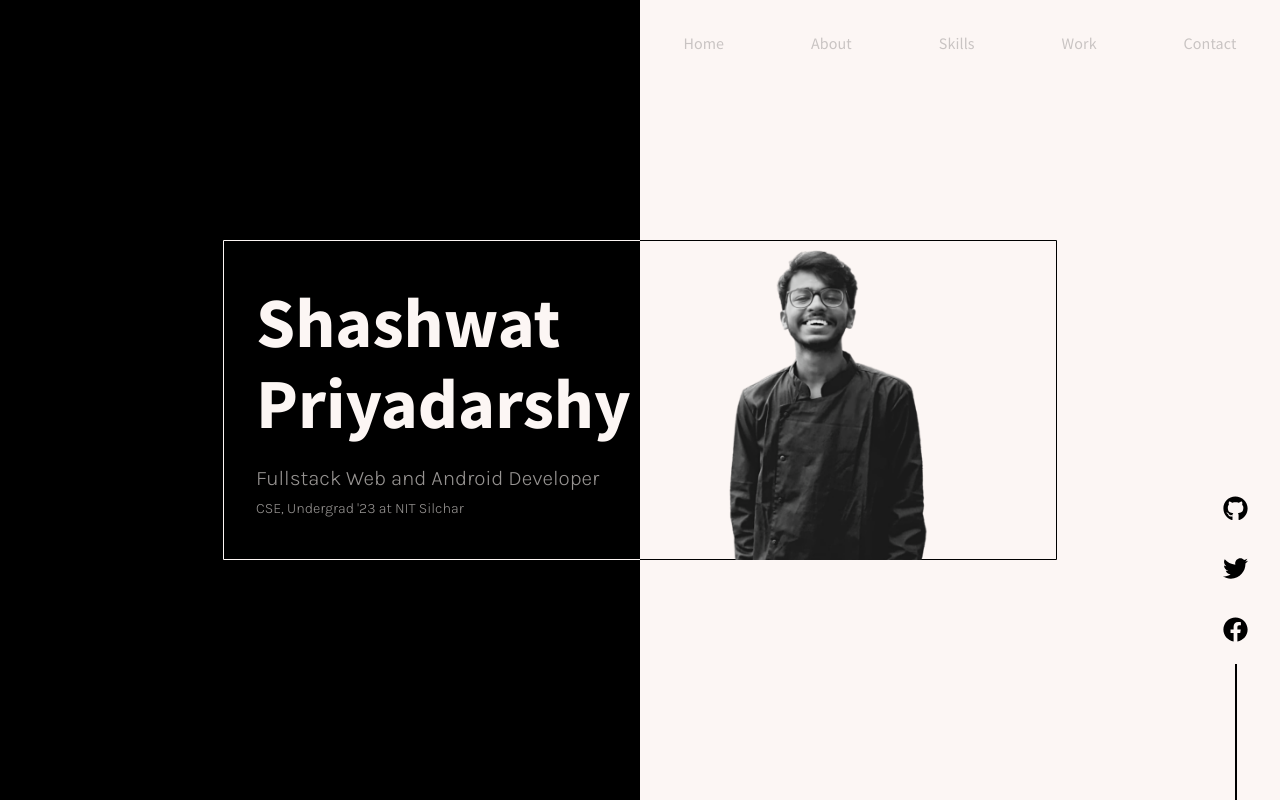
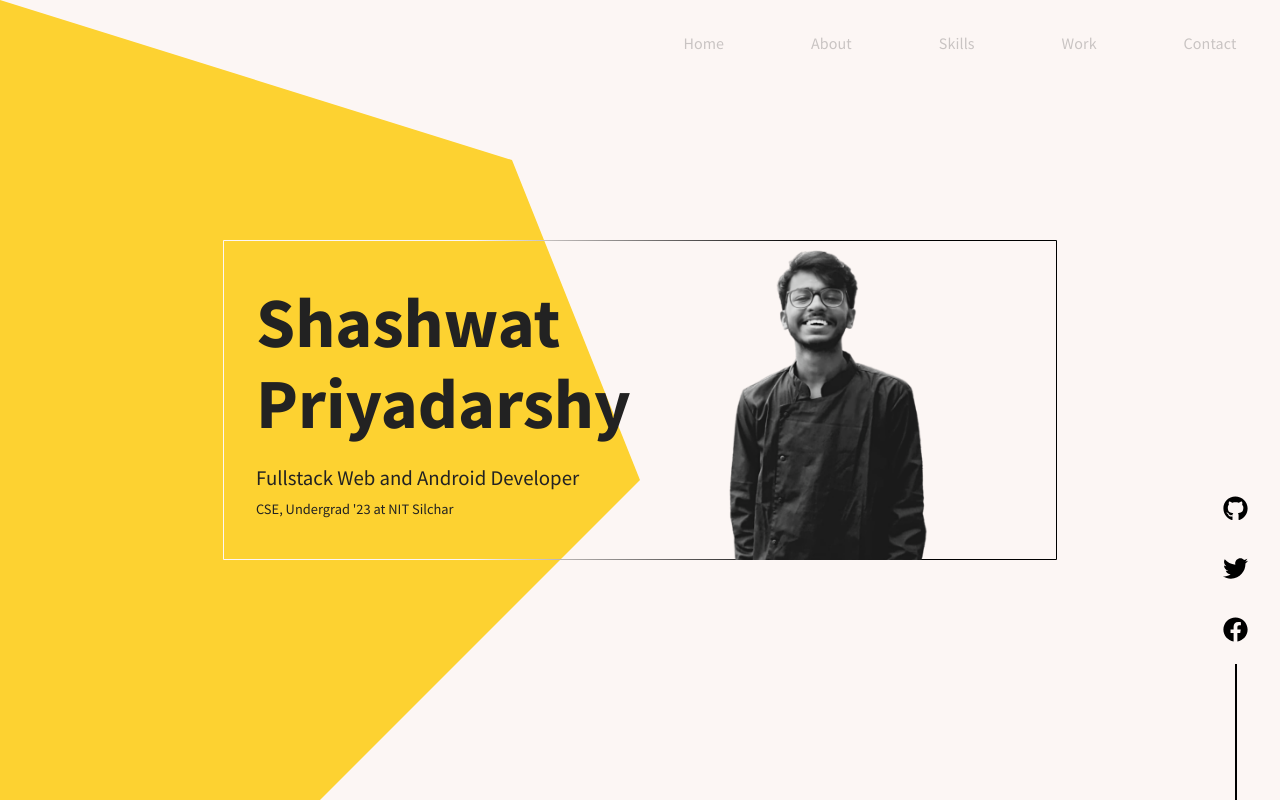
Before and after one commit to darwinshy/React-Portfolio, a React (Create React App) app: page / in a window 1280 px wide. Built offline with nearby package versions, Linux system fonts and the light colour scheme.

Commit message:
Updated homepage with clip-path animation

```diff
--- a/src/component/Intro.js
+++ b/src/component/Intro.js
@@ -14,14 +14,14 @@ const Box = styled(motion.div)`
 
   background: linear-gradient(
         to right,
-        ${(props) => props.theme.body} 50%,
-        ${(props) => props.theme.text} 50%
+        ${(props) => props.theme.body} 30%,
+        ${(props) => props.theme.text} 70%
       )
       bottom,
     linear-gradient(
         to right,
-        ${(props) => props.theme.body} 50%,
-        ${(props) => props.theme.text} 50%
+        ${(props) => props.theme.body} 30%,
+        ${(props) => props.theme.text} 70%
       )
       top;
   background-repeat: no-repeat;
@@ -56,7 +56,7 @@ const SubBox = styled.div`
 
 const Text = styled.div`
   font-size: calc(1em + 1.5vw);
-  color: ${(props) => props.theme.body};
+  color: #222222;
   padding: 2rem;
   cursor: pointer;
   display: flex;
@@ -67,7 +67,7 @@ const Text = styled.div`
     margin-bottom: 0.8rem;
   }
   .small {
-    color: ${(props) => `rgba(${props.theme.bodyRgba},0.6)`};
+    color: #222222;
     font-size: calc(0.5rem + 1vw);
     font-weight: 300;
   }
@@ -79,9 +79,9 @@ const Text = styled.div`
 function Intro() {
   return (
     <Box
-      initial={{ width: "0" }}
-      animate={{ width: "65vw" }}
-      transition={{ type: "ease-in-out", duration: 1, delay: 0.3 }}
+      initial={{ width: "40vw", opacity: 0 }}
+      animate={{ width: "65vw", opacity: 1 }}
+      transition={{ type: "ease-in-out", duration: 0.8, delay: 0.1 }}
     >
       <SubBox>
         <Text>
@@ -91,11 +91,7 @@ function Intro() {
         </Text>
       </SubBox>
       <SubBox>
-        <motion.div
-          initial={{ opacity: 0 }}
-          animate={{ opacity: 1 }}
-          transition={{ type: "ease", duration: 1 }}
-        >
+        <motion.div>
           <img className="pic" src={Me} alt="DP"></img>
         </motion.div>
       </SubBox>
--- a/src/component/Main.js
+++ b/src/component/Main.js
@@ -3,45 +3,30 @@ import styled, { keyframes } from "styled-components";
 import Navbar from "../subComponents/Navbar";
 import Intro from "../component/Intro";
 import SocialIcons from "../subComponents/SocialIcons";
+import { MainContainer } from "../subComponents/PageComponents";
 
 const Container = styled.div`
   padding: 2rem;
 `;
 
-const MainContainer = styled.div`
-  background-color: ${(props) => props.theme.body};
-  width: 100vw;
-  height: 100vh;
-  overflow: hidden;
-  position: relative;
-  h2,
-  h3,
-  h4,
-  h5,
-  h6 {
-    font-family: "Karla", sans-serif;
-    font-weight: 500;
-  }
-`;
-
 const DarkDivIntro = keyframes`
 from {
-  width: 0%;
+  clip-path: polygon(50% 0%, 78% 0, 100% 20%, 100% 100%, 25% 100%, 0% 60%, 10% 20%);
 }
 to {
-  width: 100%;
+  clip-path: polygon(50% 0%, 90% 20%, 100% 60%, 75% 100%, 25% 100%, 0% 60%, 10% 20%);
 }
 `;
 
 const DarkDiv = styled.div`
   position: absolute;
   top: 0;
-  bottom: 0;
   right: 50%;
   width: 100%;
   height: 100%;
-  background-color: #000;
+  background-color: #fdd231;
   z-index: 1;
+  clip-path: polygon(50% 0%, 90% 20%, 100% 60%, 75% 100%, 25% 100%, 0% 60%, 10% 20%);
   animation: ${DarkDivIntro} 1s ease-in-out;
 `;
 
```
